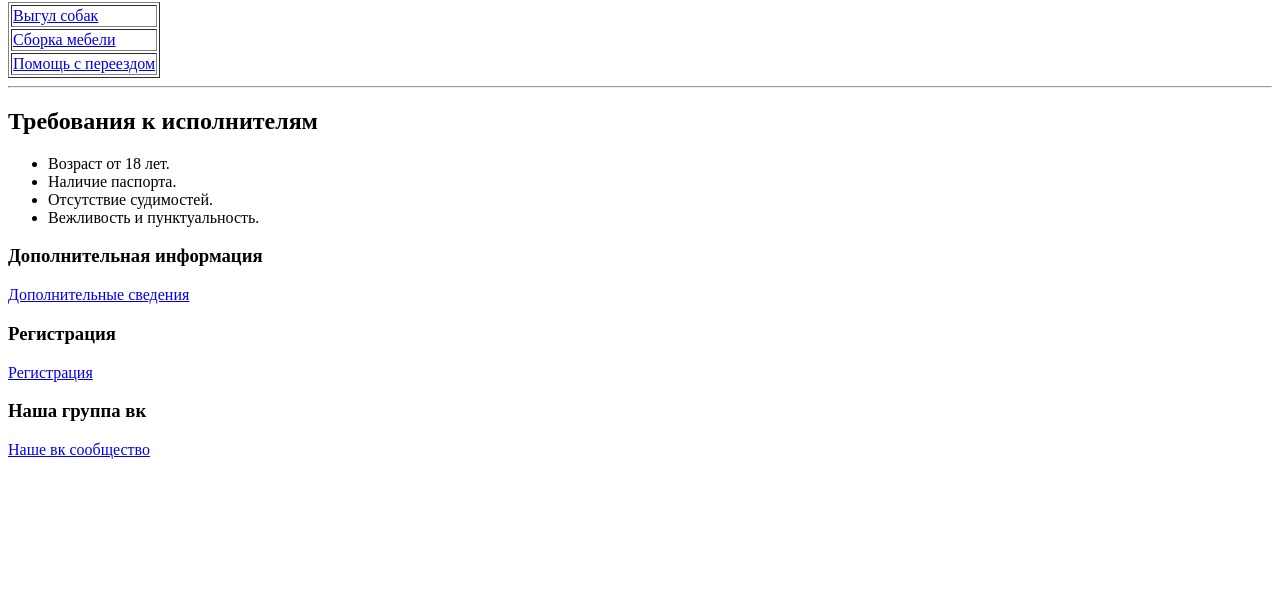
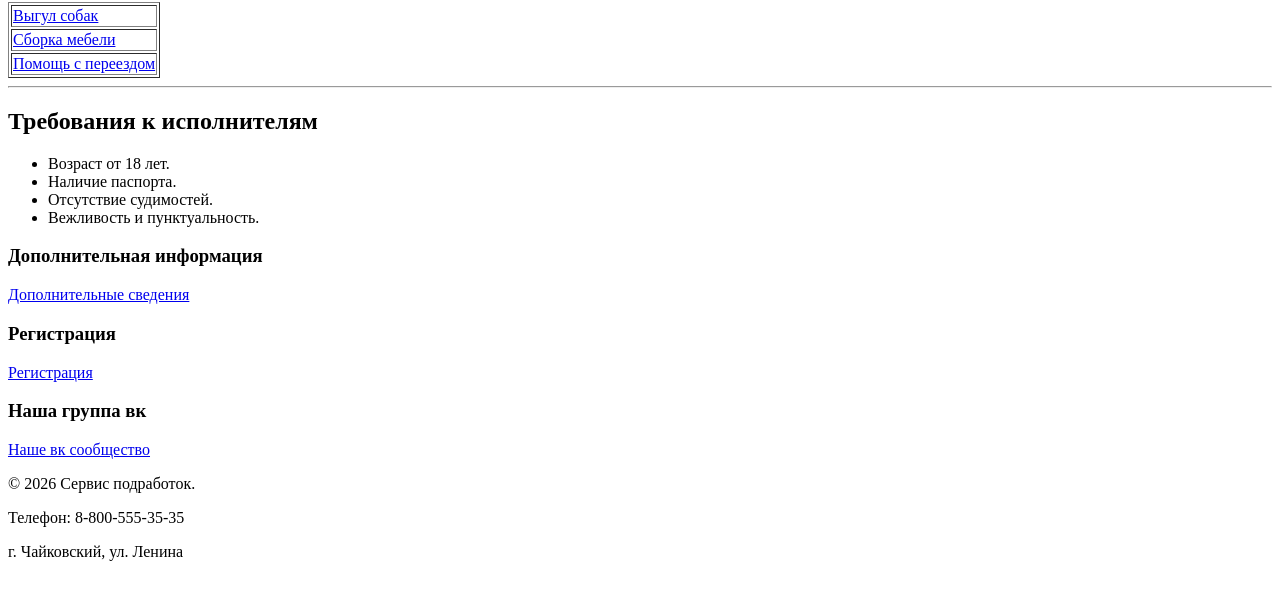
Before and after one commit to 1Peruer/mdk, a plain HTML site: page проэкт мдк/index.html in a window 1280 px wide. Shown: the part 78-678 px from the top of the page. Drawn offline with Linux system fonts and the light colour scheme.

Commit message:
Add files via upload

```diff
--- a/проэкт мдк/index.html
+++ b/проэкт мдк/index.html
@@ -36,5 +36,11 @@
     <h3>Наша группа вк</h3>
     <a href="index4.html">Наше вк сообщество</a>
 
+    <footer>
+        <p>© 2026 Сервис подработок.</p>
+        <p>Телефон: 8-800-555-35-35</p>
+        <p>г. Чайковский, ул. Ленина</p>
+    </footer>
+
 </body>
 </html>
```
Also changed, not shown: проэкт мдк/index2.html (+4 -0 lines), проэкт мдк/index3.html (+4 -0 lines), проэкт мдк/index4.html (+4 -1 lines).
